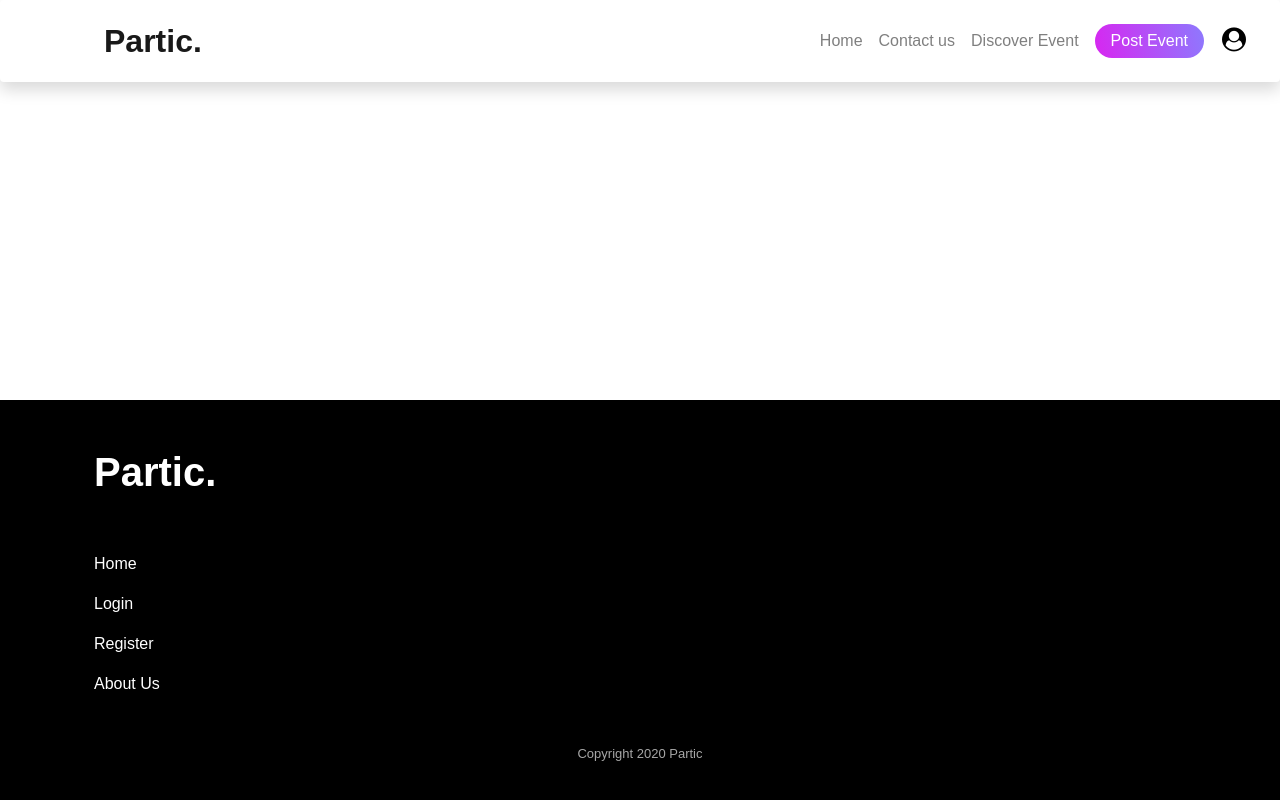
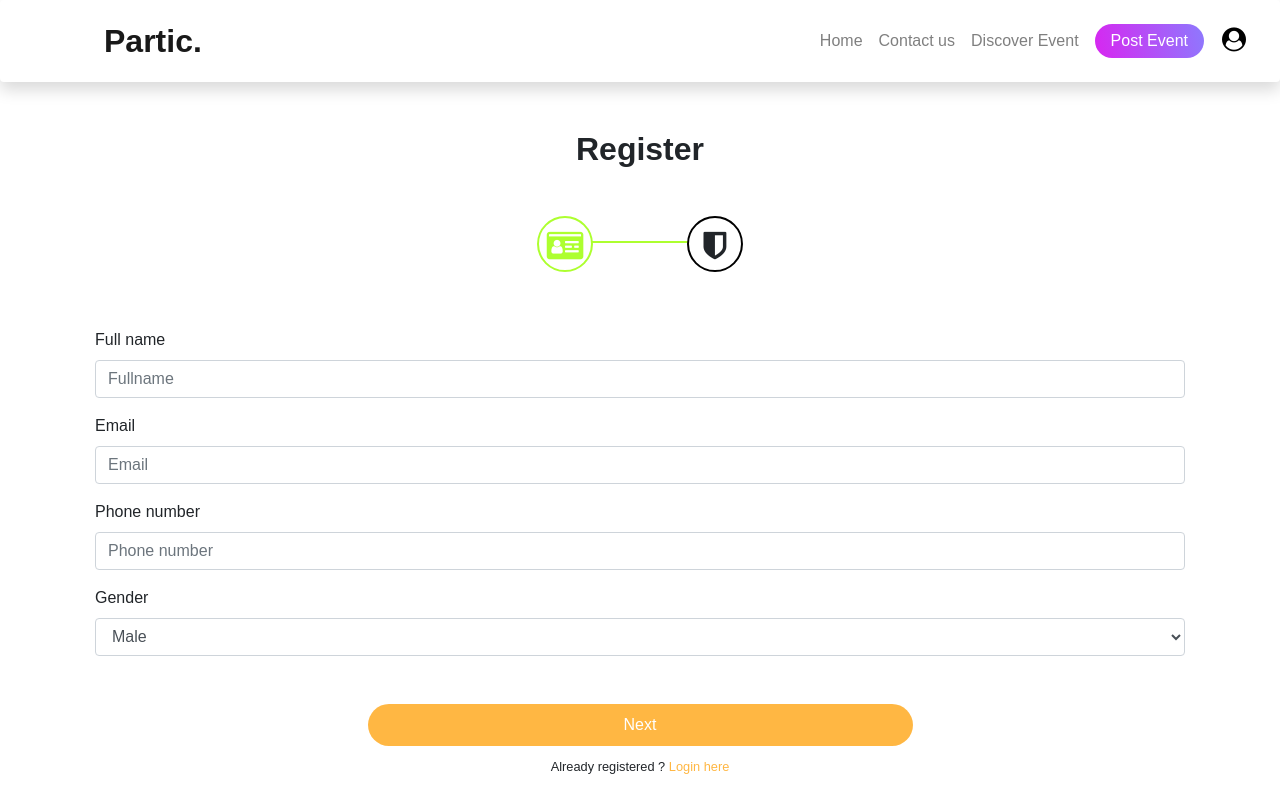
Before and after one commit to kaye5/Partic-React-App, a React (Create React App) app: page /register in a window 1280 px wide. Shown: the top 800 px of the page. Built offline with nearby package versions, Linux system fonts and the light colour scheme.

Commit message:
Register and contact us

```diff
--- a/src/Components/Profile.js
+++ b/src/Components/Profile.js
@@ -64,7 +64,7 @@ export default function Profile() {
                     }}
                 }><span className="dropdown-item">Login</span></Link>
                 <Link to={{
-                    pathname : '/signup',
+                    pathname : '/register',
                     state : {
                         prev : window.location.pathname
                     }}
--- /dev/null
+++ b/src/Layout/Home/Contact.js
@@ -0,0 +1,40 @@
+import React from 'react'
+
+export default function Contact(){
+    return (
+        <div className='row'>
+            <div className='col-12 col-md-6'>
+                <h1>Contact Us</h1>
+                <div className='my-5'>
+                    <div className='my-3'>
+                        <label>Full name</label>
+                        <input name='name' className='form-control' placeholder='Fullname'/>
+                    </div>
+                    <div className='my-3'>
+                        <label>Email</label>
+                        <input name='email' className='form-control' placeholder='Email' type='email'/>
+                    </div>
+                    <div className='my-3'>
+                        <label>Phone number</label>
+                        <input name='phone' className='form-control' placeholder='Phone number' type='tel'/>
+                    </div>
+                    <div className='my-3'>
+                        <label>Message</label>
+                        <textarea name='message' className='form-control textarea' placeholder='Your message' maxLength='300'/>
+                    </div>
+                </div>
+                <button className='btn partic-btn partic-yellow-bg py-3 px-4'>Submit</button>
+            </div>
+            <div className='col-12 col-md-6 mt-5 contact-info'>
+                <div>
+                    <h4>E-mail</h4>
+                    <p>Partic@partic.com</p>
+                </div>
+                <div>
+                    <h4>Head office</h4>
+                    <p>UPH Medan Campus</p>
+                </div>
+            </div>
+        </div>
+    )
+}
--- a/src/Layout/Home/Home.css
+++ b/src/Layout/Home/Home.css
@@ -56,8 +56,18 @@
 .home-txt {
     padding-top: 5rem;
 }
+.contact-info {
+    padding-top: 10rem;
+    text-align: center;
+}
 @media (max-width : 1024px){
     .home-txt {
         padding-top: 1rem;
     }
 }
+@media(max-width : 768px){
+    .contact-info {
+        padding-top: 0;
+        text-align: left;
+    }
+}
--- /dev/null
+++ b/src/Layout/Login/Register.css
@@ -0,0 +1,36 @@
+#stepProgressBar {
+    width: 300px;
+    margin: 0 auto;
+}
+div.stepper {
+    width: 50%;
+    float: left;
+    font-size: 12px;
+    position: relative;
+}
+div.stepper:after {
+    width: 100%;
+    height: 2px;
+    content: '';
+    position: absolute;
+    background-color: greenyellow;
+    top: 25px;
+    left: -50%;
+    z-index: -1;
+}
+div.stepper:first-child:after {
+    content: none;
+}
+.stepper-item.active {
+    border-color: greenyellow;
+    color: greenyellow;
+}
+.stepper-item {
+    font-size: 2rem;
+    width:3.5rem;
+    height: 3.5rem;
+    line-height: 3.5rem;
+    border: 2px solid black;
+    border-radius: 50%;
+    background-color: white;
+}
--- a/src/Layout/Login/Register.js
+++ b/src/Layout/Login/Register.js
@@ -0,0 +1,127 @@
+import React from 'react'
+import './Register.css'
+import { Redirect } from 'react-router-dom';
+import '../../Modules/Auth'
+import Auth from '../../Modules/Auth';
+export default function Register(){
+
+    const[password,setPassword] = React.useState({});
+    const[error,setError] = React.useState(false);
+    const[level,setLevel] = React.useState(1);
+
+    const handleNext = (ev) =>{
+        ev.preventDefault();
+        setLevel(2);
+    }
+    const handleRegister = (ev) => {
+        ev.preventDefault();
+        if(password.password !== password.confirmPass)
+            setError(true)
+        else {
+            setError('done');
+            Auth.authenticateUser();
+        }
+
+    }
+    const handleChange = ev => {
+        setPassword({...password,[ev.target.name] : ev.target.value})
+    }
+    const handleCancle = ev => {
+        ev.preventDefault();
+        setLevel(1);
+    }
+    function renderProfileForm(){
+        return (
+        <form onSubmit={handleNext}>
+            <div className='text-left'>
+                <div className='my-5'>
+                    <div className='my-3'>
+                        <label>Full name</label>
+                        <input name='name' className='form-control' placeholder='Fullname' required/>
+                    </div>
+                    <div className='my-3'>
+                        <label>Email</label>
+                        <input name='email' className='form-control' placeholder='Email' type='email' required/>
+                    </div>
+                    <div className='my-3'>
+                        <label>Phone number</label>
+                        <input name='phone' className='form-control' placeholder='Phone number' type='tel' required/>
+                    </div>
+                    <div className='my-3'>
+                        <label>Gender</label>
+                        <select className='form-control' name='gender'>
+                            <option value='male'>Male</option>
+                            <option value='female'>Female</option>
+                        </select>
+                    </div>
+                </div>
+            </div>
+            <div>
+            <button className='btn partic-btn partic-yellow-bg py-2' style={{width : "50%"}}>Next</button>
+            </div>
+        </form>
+        )
+    }
+    function renderSecurityForm(){
+        return (
+        <form onSubmit={handleRegister}>
+            <div className='text-left'>
+                <div>
+                <div className='my-5'>
+                    <div className='my-3'>
+                        <label>Password</label>
+                        <input name='password' className='form-control' type='password' onChange={handleChange} value={password.password} required/>
+                    </div>
+                    <div className='my-3'>
+                        <label>Re-enter password</label>
+                        <input name='confirmPass' className='form-control' type='password' onChange={handleChange} value={password.confirmPass} required/>
+                    </div>
+                </div>
+                </div>
+            </div>
+            {
+                error &&
+                <div class="alert alert-danger fade show" role="alert">
+                <h6>Password not match</h6>
+                </div>
+            }
+            <div>
+                <button className='btn partic-btn partic-blue-bg py-3 mr-3' style={{width : "45%"}} onClick={handleCancle}>Cancle</button>
+                <button className='btn partic-btn partic-yellow-bg py-3' style={{width : "45%"}}>Submit</button>
+            </div>
+        </form>
+        )
+    }
+    function RenderMainForm(){
+        if(level === 1)
+            return renderProfileForm();
+        else
+            return renderSecurityForm();
+    }
+    function isActive(){
+        if(level === 2)
+            return 'active'
+        else
+            return ''
+    }
+    return (
+        <div className='container text-center'>
+            {
+                error === 'done' && <Redirect to='/home' />
+            }
+            <h2>Register</h2>
+            <div id="stepProgressBar" className='mt-5'>
+                <div className='stepper'>
+                    <i className='fa fa-id-card mx-3 stepper-item active'/>
+                </div>
+                <div class="stepper">
+                    <i className={'fa fa-shield mx-3 stepper-item '+isActive()}/>
+                </div>
+            </div>
+            <div style={{clear : "both"}} className='pt-2 mb-2'>
+            {RenderMainForm()}
+            </div>
+            <small>Already registered ? <a className='partic-yellow-t' href='/login'>Login here</a></small>
+        </div>
+    )
+}
--- a/src/MainRoute/MainRoute.js
+++ b/src/MainRoute/MainRoute.js
@@ -1,8 +1,10 @@
 import React from 'react';
 import User from '../Layout/User/User';
 import Home from '../Layout/Home/Home';
+import Contact from '../Layout/Home/Contact';
 import Login from '../Layout/Login/Login';
 import Logout from '../Layout/Login/Logout';
+import Register from '../Layout/Login/Register';
 import Event from '../Layout/Event/Event'
 import {
     Switch,
@@ -18,9 +20,13 @@ function MainRoute(){
             <Route exact path="/" component={()=><Redirect to="/home"/>}/>
             <Route path="/login" component={(props)=><Login {...props}/>} />
             <Route path="/logout" component={() => <Logout />} />
+            <Route path="/register" component={() => <Register />} />
             <Route path="/forgot" component={() => <Forgot/>} />
             <Route exact path="/home">
                 <Home />
+            </Route>
+            <Route exact path="/contact-us">
+                <Contact />
             </Route>
             <Router path="/events">
                 <Event />
```
